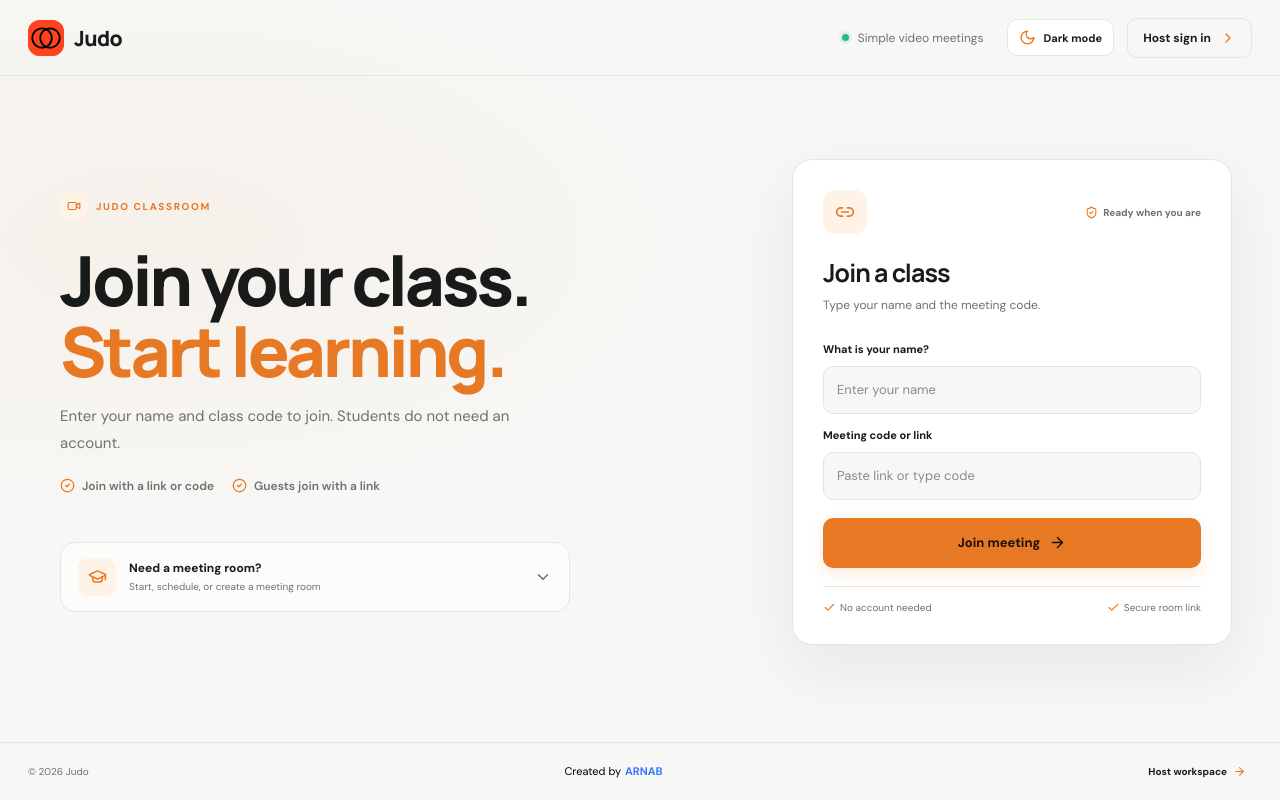
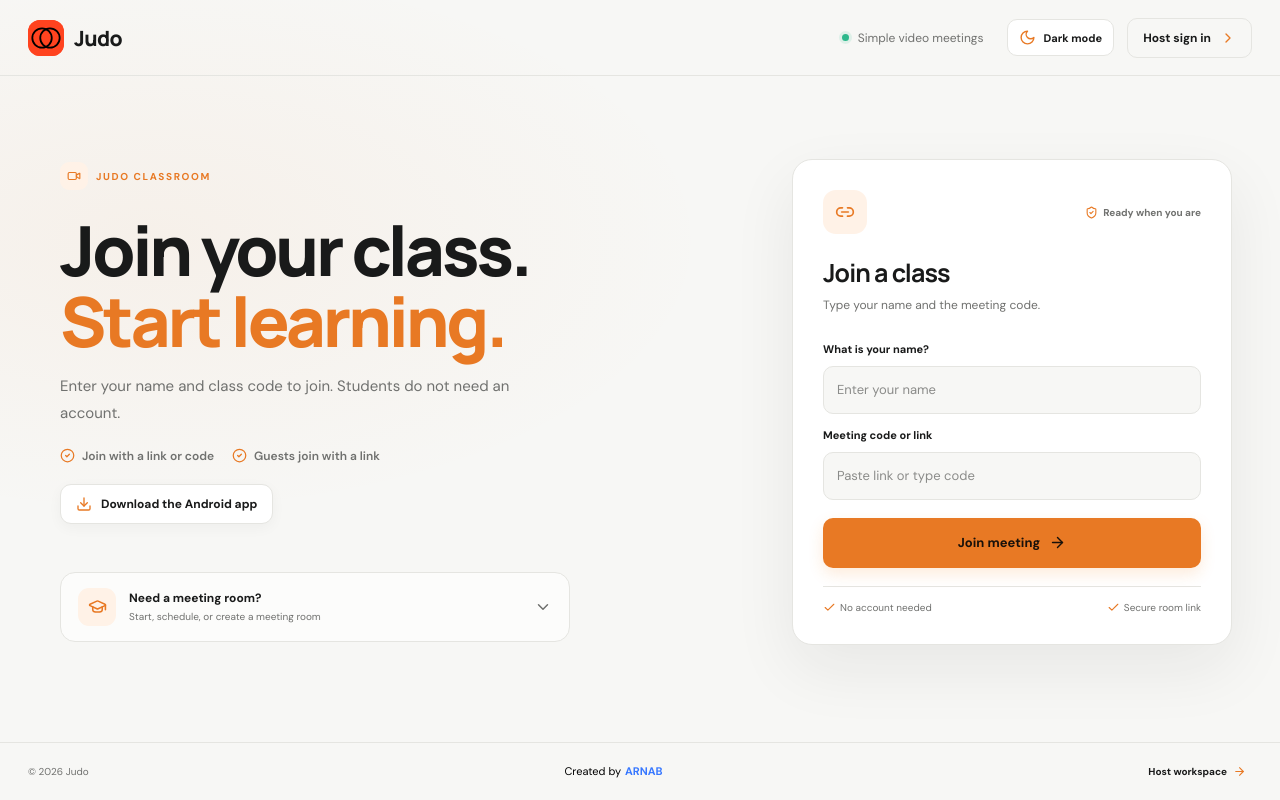
Before and after one commit to arnab8123/judo-classroom, a React (Vite) app in the folder client/: page / in a window 1280 px wide. Built offline with nearby package versions, Linux system fonts and the light colour scheme; no server answers.

Commit message:
Add Android app download to landing page

```diff
--- a/client/src/App.tsx
+++ b/client/src/App.tsx
@@ -2,7 +2,7 @@ import type React from 'react';
 import { useEffect, useState } from 'react';
 import {
   ArrowRight, BookOpen, CalendarClock, CalendarDays, Check, CheckCircle2,
-  ChevronDown, ChevronRight, Copy, GraduationCap, Link2, Moon,
+  ChevronDown, ChevronRight, Copy, Download, GraduationCap, Link2, Moon,
   ShieldCheck, Sun, Video, X, Zap
 } from 'lucide-react';
 import { Classroom, RoomSession, createRoom, finishOAuth, getTeacherToken, getTeacherUser, joinRoom, lookupRoom, logoutTeacher, saveTeacherSession } from './api';
@@ -254,6 +254,7 @@ function LandingPage({ onJoin, error, onTeacher, initialCode, theme, onToggleThe
           <h1>Join your class.<br /><span>Start learning.</span></h1>
           <p className="meet-hero-description">Enter your name and class code to join. Students do not need an account.</p>
           <div className="meet-trust-points"><span><CheckCircle2 size={16} /> Join with a link or code</span><span><CheckCircle2 size={16} /> Guests join with a link</span></div>
+          <a className="meet-download-app" href="/Judo-Android-WebView.apk" download="Judo-Android.apk"><Download size={16} /> Download the Android app</a>
           <details className="teacher-actions">
             <summary><span className="teacher-actions-icon"><GraduationCap size={19} /></span><span><strong>Need a meeting room?</strong><small>Start, schedule, or create a meeting room</small></span><ChevronDown className="teacher-actions-chevron" size={18} /></summary>
             <div className="teacher-action-list">
--- a/client/src/styles.css
+++ b/client/src/styles.css
@@ -427,3 +427,8 @@
 :root[data-theme="dark"] .meet-footer a.orvina-credit .orvina-credit-by,:root[data-theme="dark"] .meet-footer a.orvina-credit:hover .orvina-credit-by{color:#fff!important}:root:not([data-theme="dark"]) .meet-footer a.orvina-credit .orvina-credit-by,:root:not([data-theme="dark"]) .meet-footer a.orvina-credit:hover .orvina-credit-by{color:#000!important}.meet-footer a.orvina-credit .orvina-credit-by,.meet-footer a.orvina-credit .orvina-credit-name{transition:color .5s ease}
 
 .share-popover .share-hint{margin:10px 0 0;color:var(--muted,#747b90);font-size:12px;line-height:1.4}
+
+.meet-download-app{display:inline-flex;align-items:center;gap:9px;margin-top:20px;padding:11px 15px;border:1px solid var(--meet-border);border-radius:11px;background:var(--meet-surface);color:var(--meet-text);font-size:12px;font-weight:700;text-decoration:none;box-shadow:0 4px 14px rgba(20,20,20,.04);transition:color .18s,border-color .18s,background .18s,transform .18s}
+.meet-download-app svg{color:var(--meet-orange)}
+.meet-download-app:hover{border-color:var(--meet-orange);background:var(--meet-soft);transform:translateY(-1px)}
+@media(max-width:600px){.meet-download-app{margin-top:16px;padding:10px 13px;font-size:11px}}
```
Also changed, not shown: 6 other files (tests, documents, lock files or other folders).
